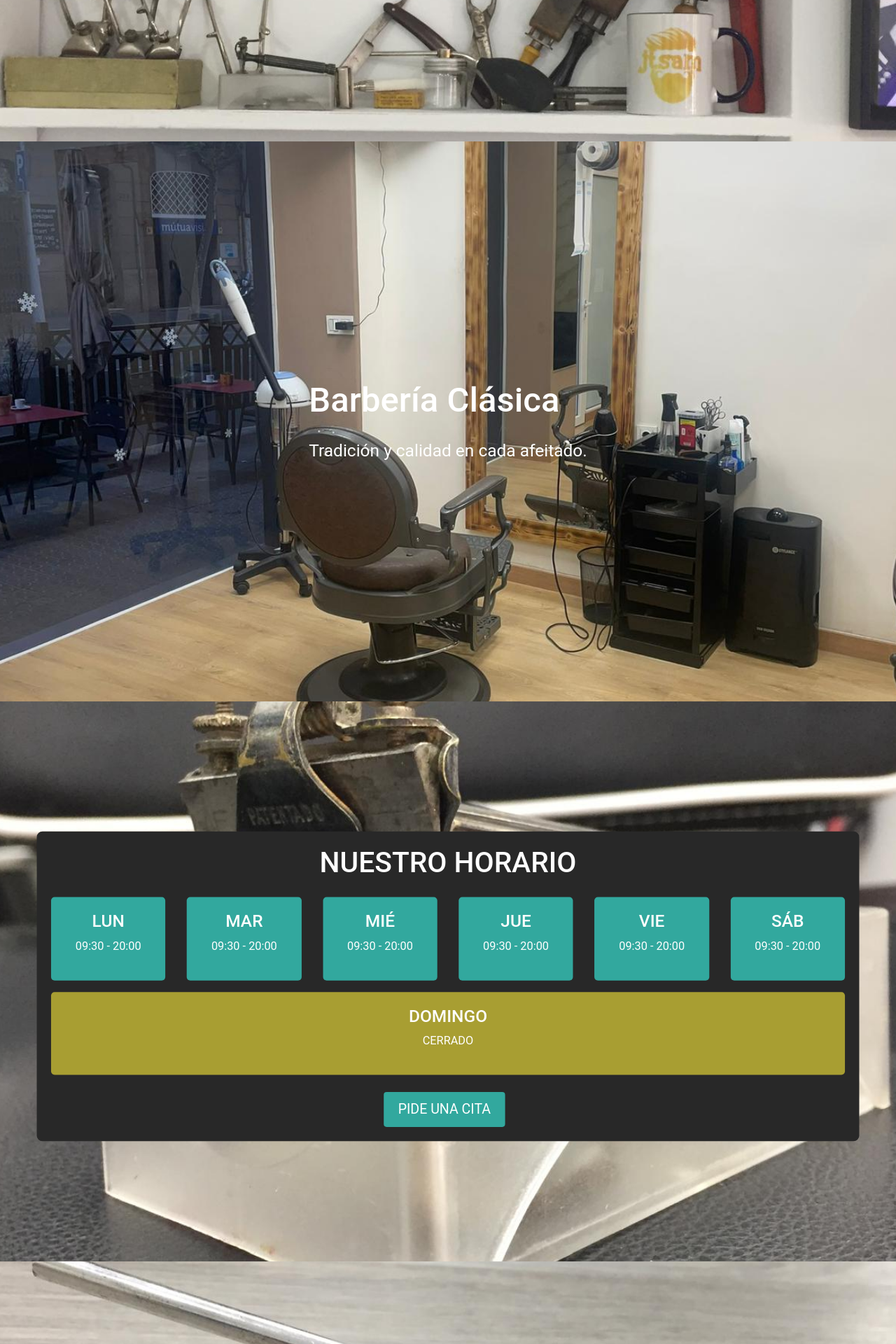
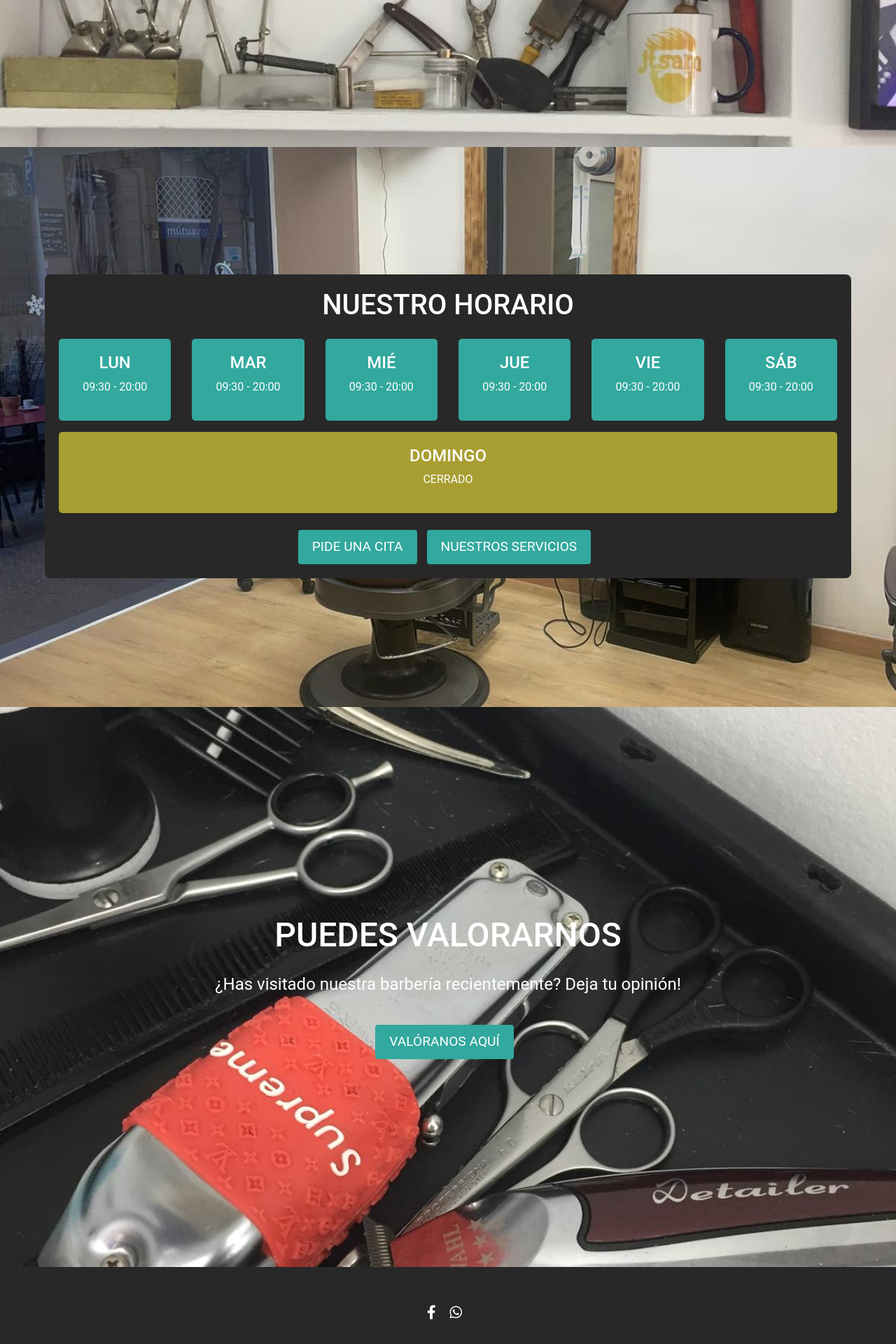
Before and after one commit to codingwithanas/Barber-a-SAMI, a Flask app: page / in a window 1280 px wide. Shown: the part 800-2720 px from the top of the page at 70% size. Run offline with Flask 3, Linux system fonts and the light colour scheme; some libraries are stand-ins or nearby versions.

Commit message:
Proyecto casi finalizado

```diff
--- a/static/css/styles.css
+++ b/static/css/styles.css
@@ -21,6 +21,59 @@ body {
     overflow-x: auto;
     margin-bottom: 50px;
 }
+
+.container-contact {
+    width: 90%;
+    margin: 0 auto;
+    max-width: 1200px;
+    background-color: #282828;
+    color: #fefefe;
+    border-radius: 8px;
+    padding: 20px;
+    margin-top: 50px;
+    overflow-x: auto;
+    margin-bottom: 50px;
+}
+
+.footer .social-icons {
+    display: flex;
+    justify-content: center;
+    margin-top: 10px;
+}
+
+.footer .social-icons a {
+    color: white;
+    margin: 0 10px;
+    font-size: 20px;
+}
+
+.footer .social-icons a:hover {
+    color: #0275d8;
+}
+
+.container-footer {
+    width: 90%;
+    margin: 0 auto;
+    max-width: 800px;
+    background-color: #282828;
+    color: #fefefe;
+    border-radius: 8px;
+    padding: 10px;
+    overflow-x: auto;
+    margin-bottom: 30px;
+}
+
+
+.social-icons {
+    background-color: #282828;
+    color: #fefefe;
+    border-radius: 8px;
+    padding: 20px;
+    overflow-x: auto;
+    margin-right: 10px;
+    margin-bottom: 10px;
+}
+
 
 .container-fluid {
     width: 100%;
@@ -179,6 +232,7 @@ body {
     border: none;
     padding: 20px;
     margin-left: 20px;
+    margin-right: 20px;
 }
 
 .card-title {
@@ -366,10 +420,9 @@ button[type="submit"]:hover {
     }
 }
 
-.slide {
-    animation: zoomEffect 15s ease-in-out infinite alternate;
+.slide-content {
+    text-align: center;
 }
-
 .slide-content h2 {
     font-size: 3em;
     margin-bottom: 0.5em;
--- a/static/css/styles_panel_usuario.css
+++ b/static/css/styles_panel_usuario.css
@@ -1,9 +1,10 @@
 .card {
-    background-color: rgba(255, 255, 255, 0.8);
+    background-color: rgba(174, 171, 171, 0.8);
+    color: black;
 }
 
 .card-header {
-    background-color: rgba(0, 0, 0, 0.8);
+    background-color: rgba(44, 42, 42, 0.8);
     color: white;
 }
 
--- a/static/js/script.js
+++ b/static/js/script.js
@@ -69,6 +69,11 @@ document.addEventListener("DOMContentLoaded", function () {
         }
     });
 
+    backToTop.addEventListener("click", function () {
+        document.body.scrollTop = 0;
+        document.documentElement.scrollTop = 0;
+    });
+
     var menuToggle = document.getElementById("menuToggle");
     var sidebar = document.getElementById("sidebar");
     var closeBtn = document.getElementById("closeBtn");
--- a/templates/estils.html
+++ b/templates/estils.html
@@ -6,6 +6,7 @@
     <meta name="viewport" content="width=device-width, initial-scale=1.0">
     <title>Barbería SAMI - Estilos</title>
     <link href="https://stackpath.bootstrapcdn.com/bootstrap/4.5.2/css/bootstrap.min.css" rel="stylesheet">
+    <link rel="stylesheet" href="https://cdnjs.cloudflare.com/ajax/libs/font-awesome/5.15.3/css/all.min.css">
     <link rel="stylesheet" href="../static/css/style_chatbot.css">
     <link rel="stylesheet" href="../static/css/styles.css">
     <style>
--- a/templates/galeria.html
+++ b/templates/galeria.html
@@ -5,12 +5,13 @@
     <meta name="viewport" content="width=device-width, initial-scale=1.0">
     <title>Barbería SAMI</title>
     <link href="https://stackpath.bootstrapcdn.com/bootstrap/4.5.0/css/bootstrap.min.css" rel="stylesheet">
+    <link rel="stylesheet" href="https://cdnjs.cloudflare.com/ajax/libs/font-awesome/5.15.3/css/all.min.css">
     <link rel="stylesheet" href="../static/css/styles.css">
     <style>
 
         body {
             font-family: Arial, sans-serif;
-            background-color: #aaa;
+            background-color: #333;
         }
         .gallery {
             display: flex;
--- a/templates/includes/footer.html
+++ b/templates/includes/footer.html
@@ -1,5 +1,9 @@
 <div class="footer">
-    <div class="container">
+    <div class="social-icons">
+        <a href="https://www.facebook.com/p/Barberia-jtsam-100037523064875/" target="_blank"><i class="fab fa-facebook-f"></i></a>
+        <a href="https://wa.me/34634663021" target="_blank"><i class="fab fa-whatsapp"></i></a>
+    </div>
+    <div class="container-footer">
         <ul>
             <li><a href="#">Política de Privacidad</a></li>
             <li><a href="#">Aviso Legal</a></li>
--- a/templates/includes/register.html
+++ b/templates/includes/register.html
@@ -5,10 +5,22 @@
         <form id="registerForm">
             <label for="registerName">Nombre:</label>
             <input type="text" id="registerName" name="registerName" required>
+
+            <label for="registerLastName">Apellidos:</label>
+            <input type="text" id="registerLastName" name="registerLastName" required>
+
+            <label for="registerPhone">Teléfono:</label>
+            <input type="text" id="registerPhone" name="registerPhone" pattern="\d{9}" required>
+
             <label for="registerEmail">Correo Electrónico:</label>
             <input type="email" id="registerEmail" name="registerEmail" required>
+
             <label for="registerPassword">Contraseña:</label>
             <input type="password" id="registerPassword" name="registerPassword" minlength="6" required>
+
+            <label for="repeatPassword">Repite la contraseña:</label>
+            <input type="password" id="repeatPassword" name="repeatPassword" minlength="6" required>
+
             <button type="submit">Registrarse</button>
         </form>
         <div id="registerLoading" style="display: none;">Cargando...</div>
--- a/templates/index.html
+++ b/templates/index.html
@@ -6,12 +6,22 @@
     <meta name="viewport" content="width=device-width, initial-scale=1.0">
     <title>Barbería SAMI</title>
     <link href="https://stackpath.bootstrapcdn.com/bootstrap/4.5.0/css/bootstrap.min.css" rel="stylesheet">
+    <link rel="stylesheet" href="https://cdnjs.cloudflare.com/ajax/libs/font-awesome/5.15.3/css/all.min.css">
     <link rel="stylesheet" href="../static/css/styles.css">
     <style>
         body {
             background: url('/static/assets/barberia7.jpeg') no-repeat center center fixed;
             background-size: cover;
         }
+        .titulo-principal {
+            color: rgb(255, 255, 255);
+            font-weight: bold;
+        }
+
+        .subtitulo {
+            color: rgb(255, 255, 255);
+        }
+
     </style>
 </head>
 
@@ -23,17 +33,11 @@
     <div class="slider">
         <div class="slide">
             <div class="slide-content">
-                <h2>BARBERÍA SAMI</h2>
-                <p>Un corte para cada personalidad.</p>
+                <h2 class="titulo-principal">BARBERÍA SAMI</h2>
+                <p class="subtitulo">Un corte para cada personalidad.</p>
             </div>
         </div>
         <div class="slide" style="background-image: url('/static/assets/Barberia2.jpeg');">
-            <div class="slide-content">
-                <h2>Barbería Clásica</h2>
-                <p>Tradición y calidad en cada afeitado.</p>
-            </div>
-        </div>
-        <div class="slide" style="background-image: url('/static/assets/Barberia3.jpeg');">
             <div class="container mt-5 text-center">
                 <h1 class="mb-4">NUESTRO HORARIO</h1>
                 <div class="row justify-content-center">
@@ -83,18 +87,22 @@
                 <button class="btn btn-primary mt-4">
                     <a href="/reservar" class="btn-link">PIDE UNA CITA</a>
                 </button>
+                <button class="btn btn-primary mt-4">
+                    <a href="/servicios" class="btn-link">NUESTROS SERVICIOS</a>
+                </button>
             </div>
         </div>
-        <div class="slide" style="background-image: url('/static/assets/Barberia4.jpeg');">
+        <div class="slide" style="background-image: url('/static/assets/Barberia6.jpeg');">
             <div class="slide-content">
-                <h2>Barbería Clásica</h2>
-                <p>Tradición y calidad en cada afeitado.</p>
+                <h2>PUEDES VALORARNOS</h2>
+                <p>¿Has visitado nuestra barbería recientemente? Deja tu opinión!</p>
+                <button class="btn btn-primary mt-4">
+                    <a href="/valoraciones" class="btn-link">VALÓRANOS AQUÍ</a>
+                </button>
             </div>
         </div>
-
     </div>
     {% include 'includes/footer.html' %}
-
 
     <script src="../static/js/script.js" defer></script>
     <script src="../static/js/form_handling.js" defer></script>
--- a/templates/resenas.html
+++ b/templates/resenas.html
@@ -6,6 +6,7 @@
     <meta name="viewport" content="width=device-width, initial-scale=1.0">
     <title>Barbería SAMI - Reseñas</title>
     <link href="https://stackpath.bootstrapcdn.com/bootstrap/4.5.0/css/bootstrap.min.css" rel="stylesheet">
+    <link rel="stylesheet" href="https://cdnjs.cloudflare.com/ajax/libs/font-awesome/5.15.3/css/all.min.css">
     <link rel="stylesheet" href="../static/css/styles.css">
 </head>
 
--- a/templates/reservar.html
+++ b/templates/reservar.html
@@ -6,6 +6,7 @@
     <meta name="viewport" content="width=device-width, initial-scale=1.0">
     <title>Reservas - Barbería SAMI</title>
     <link href="https://stackpath.bootstrapcdn.com/bootstrap/4.5.0/css/bootstrap.min.css" rel="stylesheet">
+    <link rel="stylesheet" href="https://cdnjs.cloudflare.com/ajax/libs/font-awesome/5.15.3/css/all.min.css">
     <link rel="stylesheet" href="../static/css/styles.css">
     <style>
         body {
--- a/templates/servicios.html
+++ b/templates/servicios.html
@@ -6,6 +6,7 @@
     <meta name="viewport" content="width=device-width, initial-scale=1.0">
     <title>Barbería SAMI</title>
     <link href="https://stackpath.bootstrapcdn.com/bootstrap/4.5.0/css/bootstrap.min.css" rel="stylesheet">
+    <link rel="stylesheet" href="https://cdnjs.cloudflare.com/ajax/libs/font-awesome/5.15.3/css/all.min.css">
     <link rel="stylesheet" href="../static/css/styles.css">
     <style>
         body {
--- a/templates/templates_paneles/panel_usuario.html
+++ b/templates/templates_paneles/panel_usuario.html
@@ -6,6 +6,7 @@
     <meta name="viewport" content="width=device-width, initial-scale=1.0">
     <title>Panel de Usuario</title>
     <link href="https://stackpath.bootstrapcdn.com/bootstrap/4.5.0/css/bootstrap.min.css" rel="stylesheet">
+    <link rel="stylesheet" href="https://cdnjs.cloudflare.com/ajax/libs/font-awesome/5.15.3/css/all.min.css">
     <link rel="stylesheet" href="/static/css/styles.css">
     <link rel="stylesheet" href="/static/css/styles_panel_usuario.css">
     <style>
@@ -18,7 +19,6 @@
 
 <body>
     {% include './includes/navbar.html' %}
-    {% include './includes/notificacion.html' %}
 
     <main class="container mt-5">
         <h1 class="mb-5">Panel de Usuario</h1>
```
Also changed, not shown: main.py (+0 -8 lines), templates/Valoraciones.html (+9 -5 lines), templates/contacto.html (+5 -6 lines).
